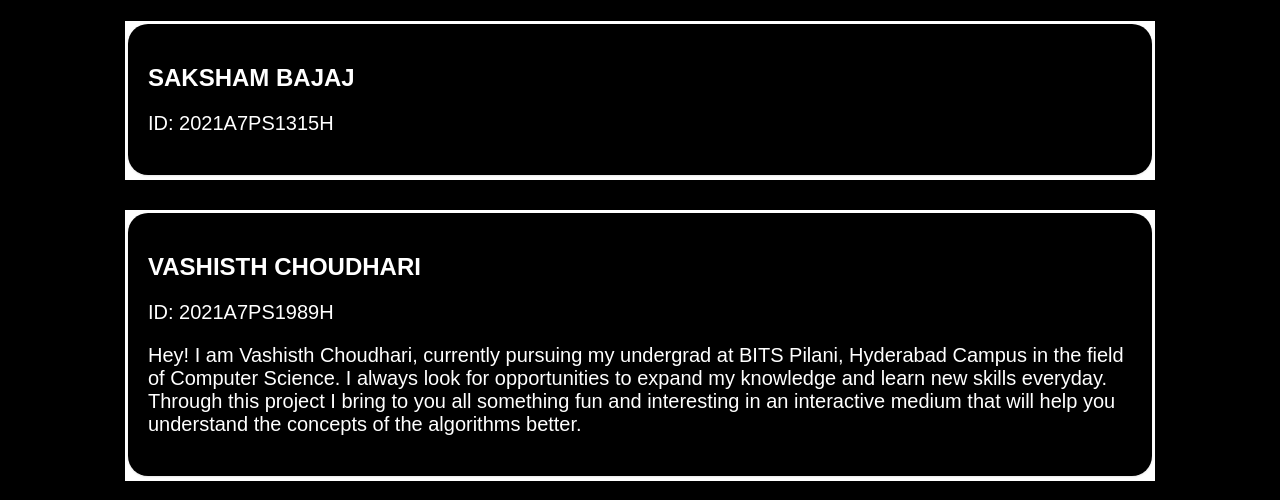
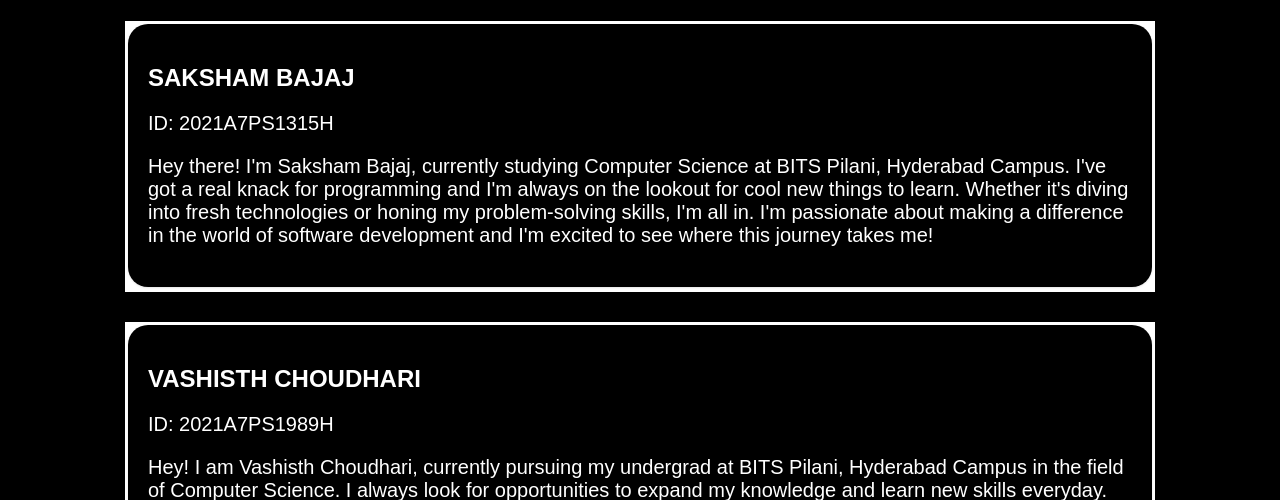
Before and after one commit to SakshamBajaj18/Convex-Hull, a Flask app: page /about-us in a window 1280 px wide. Shown: the part 418-918 px from the top of the page. Run offline with Flask 3, Linux system fonts and the light colour scheme.

Commit message:
about us

```diff
--- a/GUI/templates/about-us.html
+++ b/GUI/templates/about-us.html
@@ -87,7 +87,11 @@
       <div class="member-content">
         <h2>SAKSHAM BAJAJ</h2>
         <p>ID: 2021A7PS1315H</p>
-        <!-- <p>Hey! I am Rohan Pothireddy, currently a CS undergrad at BITS Pilani. I have been captivated by the world of programming and its endless possibilities. I am constantly seeking opportunities to learn and grow, immersing myself in new technologies and techniques. I am fueled by the desire to make a meaningful impact in the field of software development. </p> -->
+        <p>
+          Hey there! I'm Saksham Bajaj, currently studying Computer Science at BITS Pilani, Hyderabad Campus. I've got a real knack for
+           programming and I'm always on the lookout for cool new things to learn. Whether it's diving into fresh technologies or honing my problem-solving skills,
+          I'm all in. I'm passionate about making a difference in the world of software development and I'm excited to see where this journey takes me!
+        </p>
       </div>
     </div>
 </div>
--- a/GUI/templates/complexityComp.html
+++ b/GUI/templates/complexityComp.html
@@ -78,11 +78,11 @@
 
     <h2 id="introduction">RUNNING TIME ANALYSIS</h2>
     <div class = "introduction" style="text-align: justify;">
-        <p>The Jarvis March algorithm has a complexity of <b>O(nh)</b> which in the worst case is of the order <b>O(n^2)</b>. Whereas the
+        <p>The Jarvis March algorithm has a complexity of <b>O(nh)</b> which in the worst case is of the order <b>O(n<sup>2</sup>)</b>. Whereas the
         KPS algorithm has a faster runtime complexity of <b>O(nlogh)</b> which in the worst case is of the order <b>O(nlogn)</b></p>
 
         <div style="display: flex; align-items: center;">
-          <img class="center-image" src="{{ url_for('static', filename='Images/complexityComparison.jpg') }}" alt="n_squared vs nlogn"  width="80%" height= "80%" />
+          <img class="center-image" src="{{ url_for('static', filename='Images/complexityComparison.jpg') }}" alt="n_squared vs nlogn"  width="50%" height= "auto" />
         </div>
 
 
@@ -128,7 +128,7 @@
       <p>
         The difference in time taken for the algorithms to complete their processing takes up to 62 times at the 1 million points mark.
         The difference starts out small but only gets more exaggerated as the number of points increases.
-        This is to be expected as we can see from the graph as well, the difference in the rate of increase of <b>O(n^2)</b> and <b>O(nlogn)</b>.
+        This is to be expected as we can see from the graph as well, the difference in the rate of increase of <b>O(n<sup>2</sup>)</b> and <b>O(nlogn)</b>.
     </p>
     </div>
 
```
